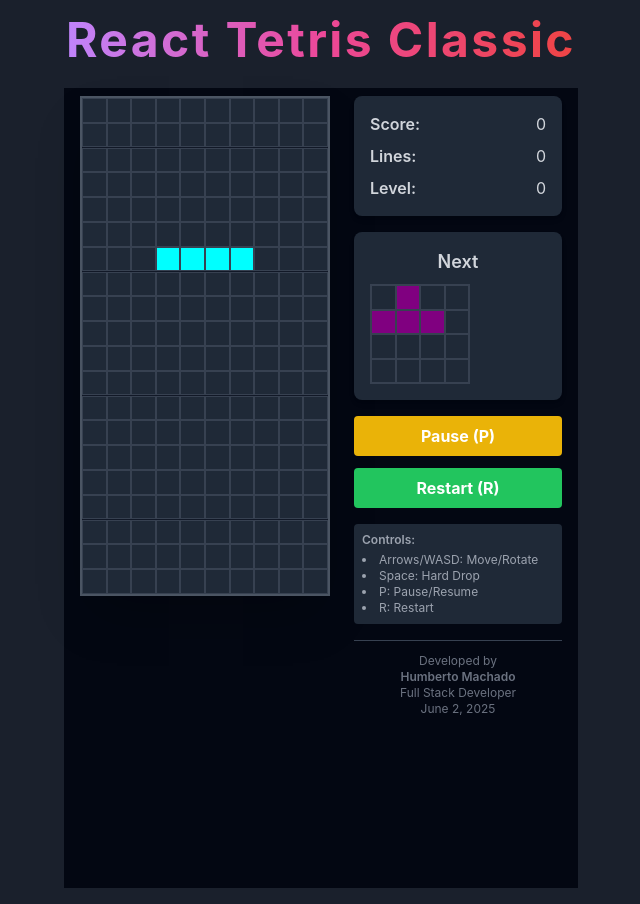
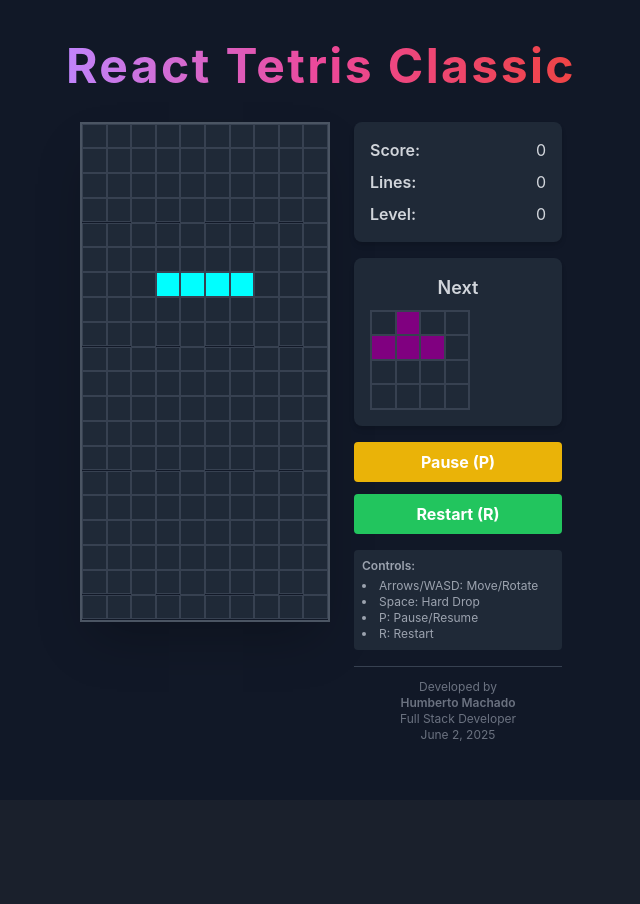
Before and after one commit to HumbertoMachado7/tetris-typescript, a React (Vite) app: page / in a window 1280 px wide. Shown: the whole page, without its empty margins (319-959 px from the left). After the commit the page ends 800 px from the top, so only its background shows below. Built offline with nearby package versions, Linux system fonts and the light colour scheme.

Commit message:
Esta funcionand mejor y solo corrijo el nombre para que no sea tan molesto, como que me preparo para hacer que sea compatible para celulares

```diff
--- a/App.tsx
+++ b/App.tsx
@@ -1,12 +1,9 @@
 import React from 'react';
-import TetrisGame from './components/TetrisGame'; // Asegúrate que la ruta sea correcta
+import TetrisGame from './components/TetrisGame';
 
 const App: React.FC = () => {
   return (
-    // Este div ahora se centrará gracias a los estilos de #root en index.html
-    // Podemos quitarle el min-h-screen y el flex específico si #root ya lo hace.
-    // Lo dejaremos flexible para que se adapte al contenido de TetrisGame.
-    <div className="flex flex-col items-center p-2 sm:p-4 text-white w-full"> {/* Quitado min-h-screen, justify-center, bg-gray-900 */}
+    <div className="flex flex-col items-center justify-center min-h-screen bg-gray-900 p-2 sm:p-4 text-white w-full">
       <h1 className="text-4xl sm:text-5xl font-bold mb-4 sm:mb-6 tracking-wider bg-clip-text text-transparent bg-gradient-to-r from-purple-400 via-pink-500 to-red-500">
         React Tetris Classic
       </h1>
--- a/components/TetrisGame.tsx
+++ b/components/TetrisGame.tsx
@@ -360,7 +360,7 @@ const TetrisGame: React.FC = () => {
     <div
       ref={gameContainerRef}
       tabIndex={0}
-      className="relative outline-none flex flex-col items-center justify-start pt-2 pb-4 px-2 sm:px-4 min-h-screen bg-gray-950 text-white select-none"
+      className="relative outline-none flex flex-col items-center pt-2 pb-4 px-2 sm:px-4 text-white select-none"
       onTouchStart={handleTouchStart}
       onTouchMove={handleTouchMove}
       onTouchEnd={handleTouchEnd}
```
